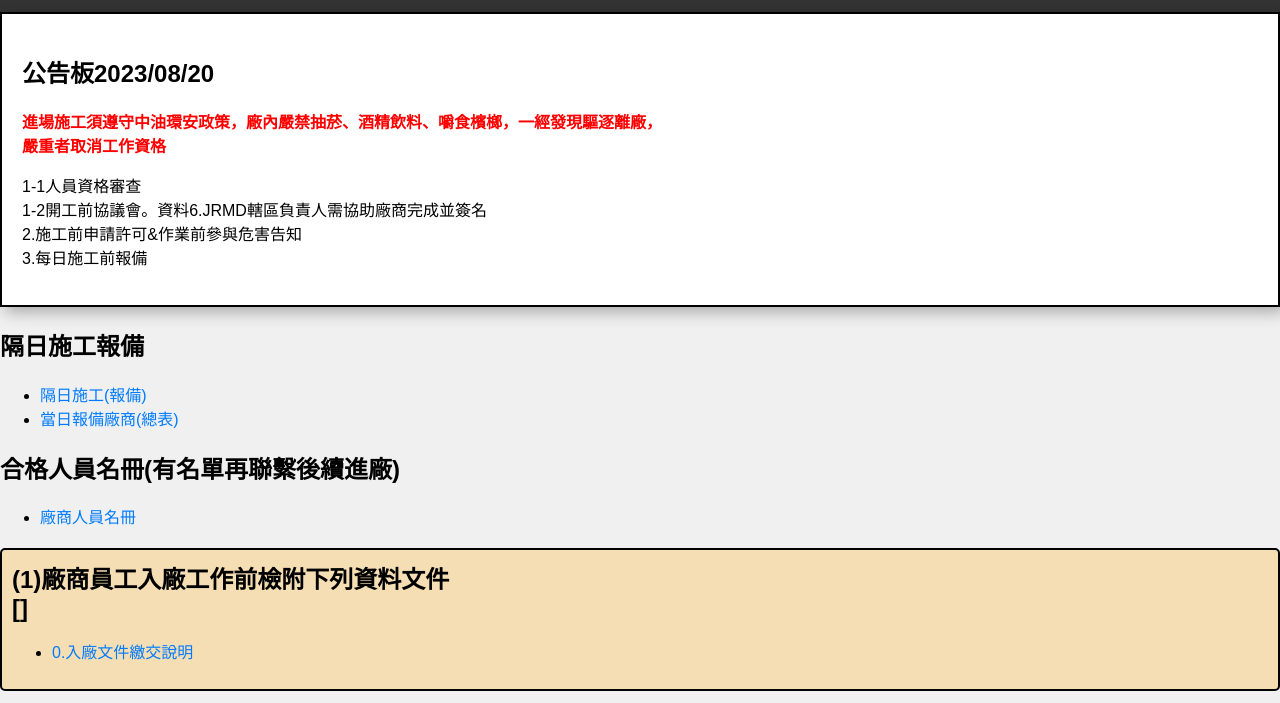
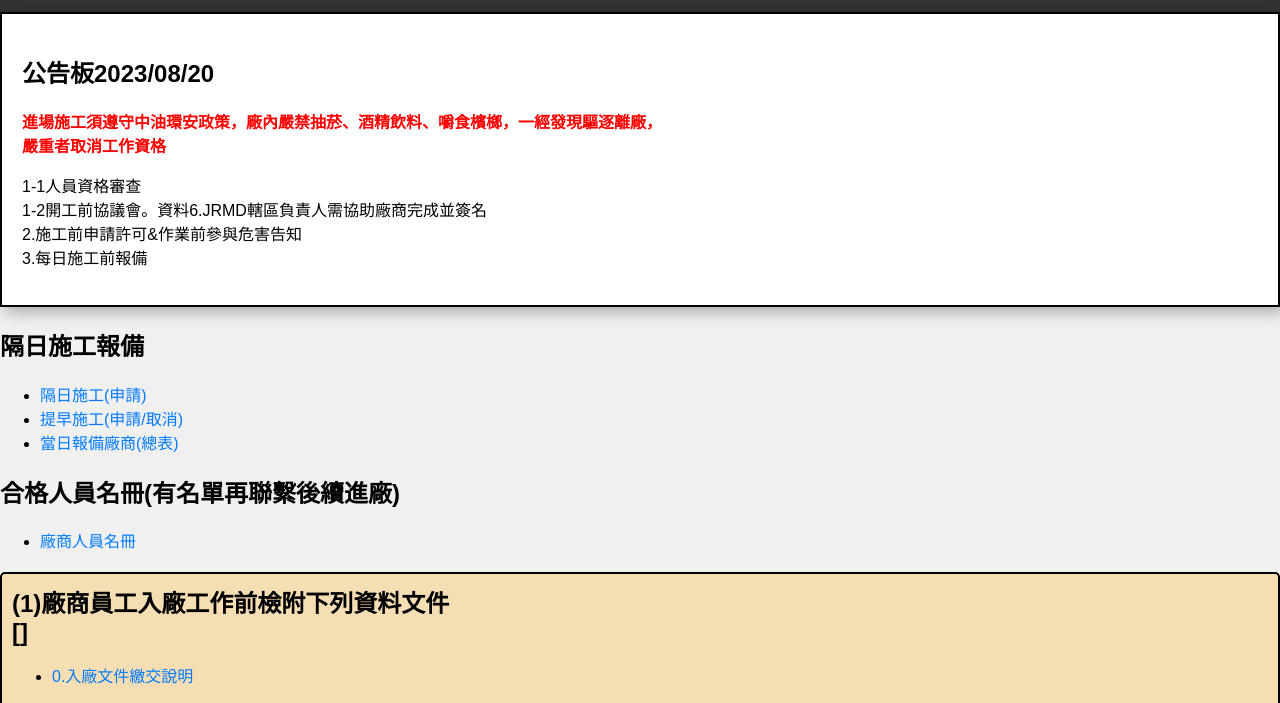
Before and after one commit to SunnyKuoTing/JGCHSE, a plain HTML site: page index.html in a window 1280 px wide. Shown: the part 97-800 px from the top of the page. Drawn offline with Linux system fonts and the light colour scheme.

Commit message:
Update index.html

```diff
--- a/index.html
+++ b/index.html
@@ -80,7 +80,8 @@
         <div class="links">
             <h2>隔日施工報備</h2>
             <ul>
-                <li><a href="https://docs.google.com/forms/d/e/1FAIpQLSe5o8vHNZWF2NHse6uUcbQnRJ5dt-YXUUL9Oo8ENRMdJOAJ0A/viewform" target="_blank">隔日施工(報備)</a></li>
+                <li><a href="https://docs.google.com/forms/d/e/1FAIpQLSe5o8vHNZWF2NHse6uUcbQnRJ5dt-YXUUL9Oo8ENRMdJOAJ0A/viewform" target="_blank">隔日施工(申請)</a></li>
+                <li><a href="https://docs.google.com/spreadsheets/d/1oAGIyCJmuJKJuXg4Hu3DNEKIbC0u-NoZmk93RSGy4Uo/edit#gid=0" target="_blank">提早施工(申請/取消)</a></li>
                 <li><a href="https://docs.google.com/spreadsheets/d/1oAGIyCJmuJKJuXg4Hu3DNEKIbC0u-NoZmk93RSGy4Uo/edit#gid=0" target="_blank">當日報備廠商(總表)</a></li>
             </ul>
             <h2>合格人員名冊(有名單再聯繫後續進廠)</h2>
```
